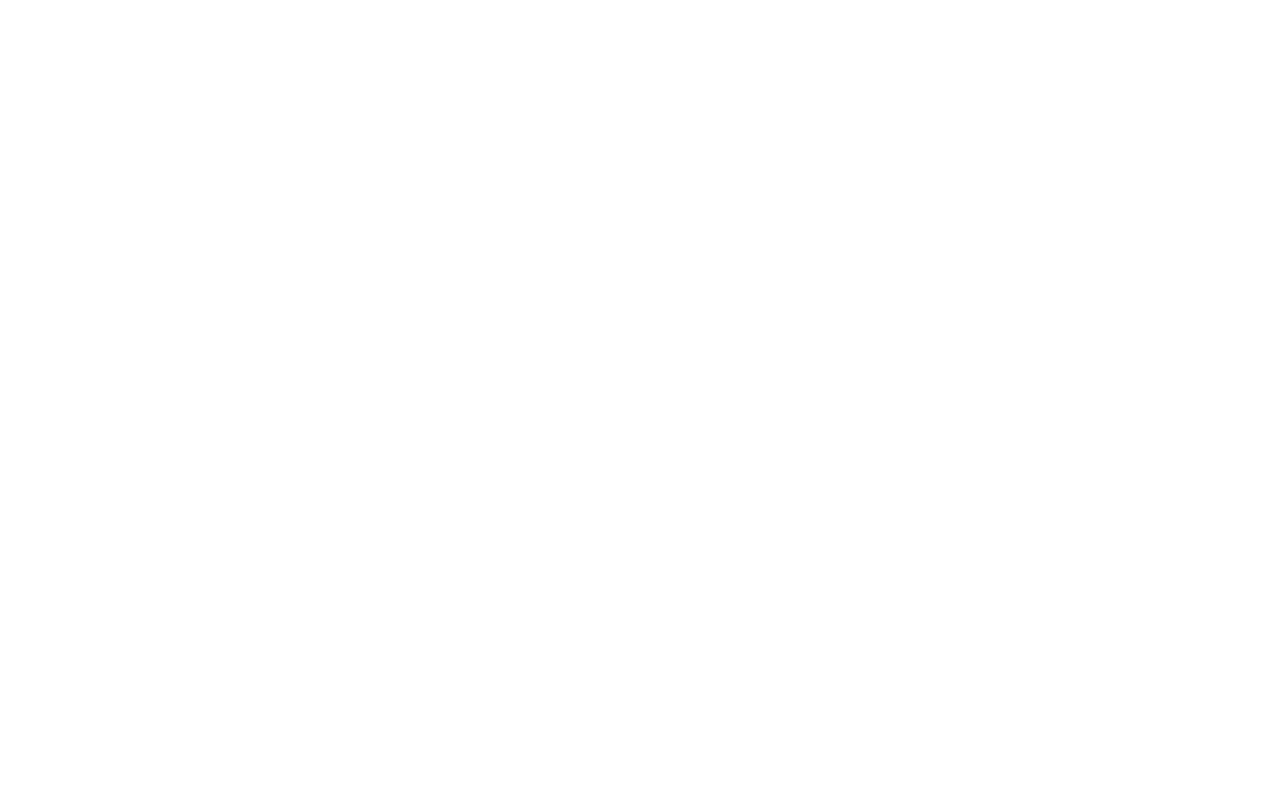
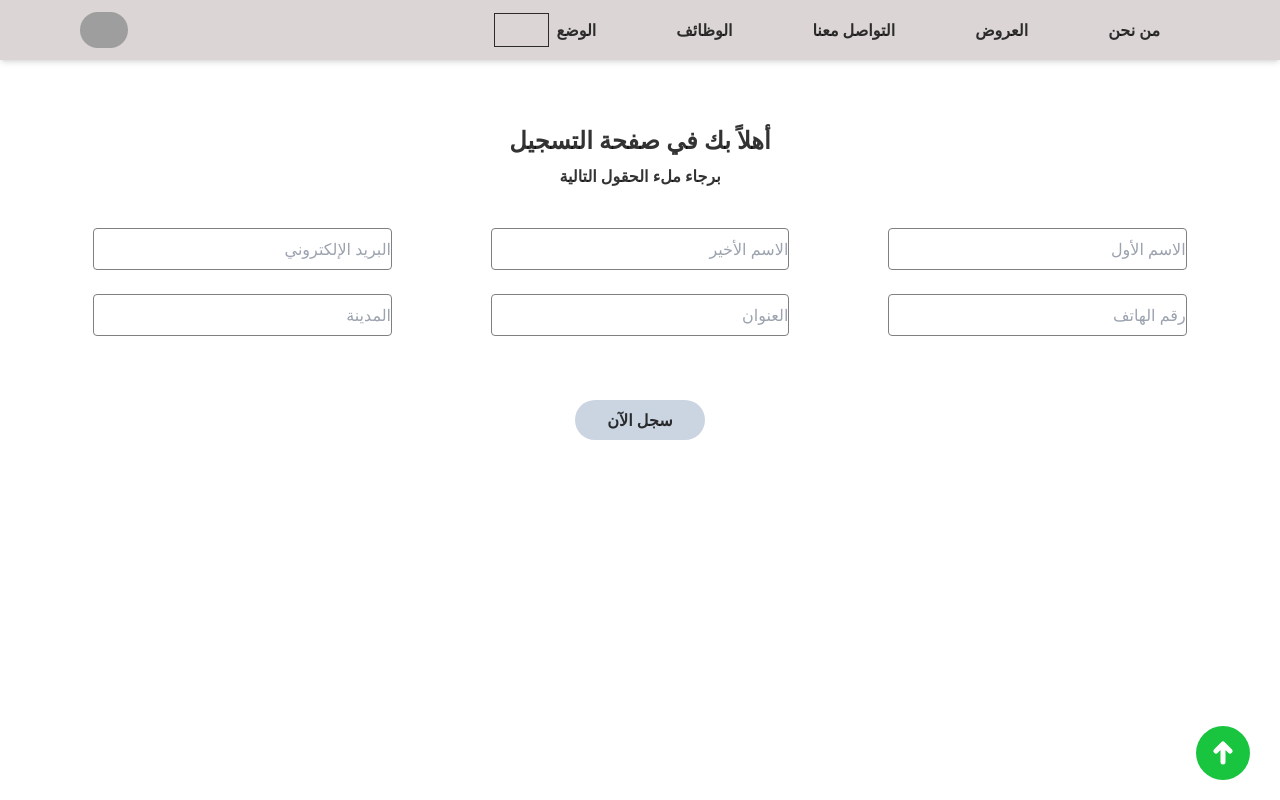
Before and after one commit to MostafaZayed72/dolphen, a Nuxt app: page /children-registration in a window 1280 px wide. Before the commit this address had no page. Built offline with nearby package versions, Linux system fonts and the light colour scheme; grey boxes are pictures that could not be loaded.

Commit message:
children

```diff
--- /dev/null
+++ b/components/Children.vue
@@ -0,0 +1,23 @@
+<template>
+    <div>
+        <div class="w-[80%] mx-auto">
+            <h3 class="text-3xl text-center pb-2 text-green-darken-1 bg-slate-300 rounded-full font-bold mb-10">
+                تسجيل الأطفال
+            </h3>
+        </div>
+        <!-- Start Cards -->
+       <div class="flex flex-col   justify-center items-center gap-6">
+<img class="w-[80%] md:w-[60%] lg:w-[50%]  rounded-lg" src="/assets/imgs/child.jpg" alt="">
+<NuxtLink to="/children-registration" class="bg-slate-300 px-4 py-2 rounded-xl font-bold hover:bg-green-300 delayed">سجل الآن</NuxtLink>
+       </div>
+    </div>
+
+
+
+</template>
+
+<style>
+.delayed{
+    transition: 0.5s;
+}
+</style>
--- /dev/null
+++ b/components/ChildrenQuestions.vue
@@ -0,0 +1,60 @@
+<template>
+    <div>
+      <div class="text-center mt-16 mb-6">
+        <h1 class="text-2xl font-bold">أهلاً بك في صفحة  التسجيل</h1>
+        <p class="font-bold mt-2">برجاء ملء الحقول التالية</p>
+      </div>
+      <v-container        style="direction: rtl;"   >
+        <v-row
+        style="direction: rtl;"
+        >
+          <v-col
+          style="direction: rtl;"
+
+            v-for="(field, index) in fields"
+            :key="index"
+            cols="12"
+            md="4"
+          >
+            <input
+            style="border: 1px grey solid;"
+            class="w-[80%] py-2 mx-auto rounded flex justify-center"
+              v-model="field.value"
+              :placeholder="field.label"
+            />
+          </v-col>
+          <v-col cols="12">
+
+            <NuxtLink to="" class="bg-slate-300 px-8 py-2 rounded-xl cursor-pointer font-bold hover:bg-green-300 delayed flex justify-center w-fit mx-auto mt-10">سجل الآن</NuxtLink>
+
+          </v-col>
+        </v-row>
+      </v-container>
+    </div>
+  </template>
+
+  <script setup>
+  import { ref } from 'vue';
+
+  const fields = ref([
+    { label: 'الاسم الأول', value: '' },
+    { label: 'الاسم الأخير', value: '' },
+    { label: 'البريد الإلكتروني', value: '' },
+    { label: 'رقم الهاتف', value: '' },
+    { label: 'العنوان', value: '' },
+    { label: 'المدينة', value: '' }
+  ]);
+  </script>
+
+  <style scoped>
+.delayed{
+  transition: 0.5s;
+}
+
+input::placeholder {
+  transition: opacity 0.5s ease;
+}
+input:focus::placeholder {
+  opacity: 0;
+}
+</style>
--- a/components/jobsQuestions.vue
+++ b/components/jobsQuestions.vue
@@ -18,7 +18,7 @@
           >
             <input
             style="border: 1px grey solid;"
-            class="pl-20 md:pl-24 py-2 mx-auto rounded flex justify-center"
+            class="w-[80%] py-2 mx-auto rounded flex justify-center"
               v-model="field.value"
               :placeholder="field.label"
             />
--- /dev/null
+++ b/pages/children-registration.vue
@@ -0,0 +1,9 @@
+<template>
+    <div>
+      <NavBar />
+
+      <childrenQuestions class="z-10"/>
+
+      <ScrollToTopButton class="z-10 cursor-pointer" />
+    </div>
+  </template>
--- a/pages/index.vue
+++ b/pages/index.vue
@@ -11,6 +11,10 @@
    <v-lazy :min-height="200" :options="{ 'threshold': 0.5 }" transition="fade-transition" id="services">
         <Jobs class="mt-16" />
       </v-lazy>
+   <v-lazy :min-height="200" :options="{ 'threshold': 0.5 }" transition="fade-transition" id="services">
+        <Children class="mt-16" />
+
+      </v-lazy>
 
       <Footer class="mt-16" />
       <ScrollToTopButton class="z-10 cursor-pointer" />
```
Also changed, not shown: 1 other file (tests, documents, lock files or other folders).
